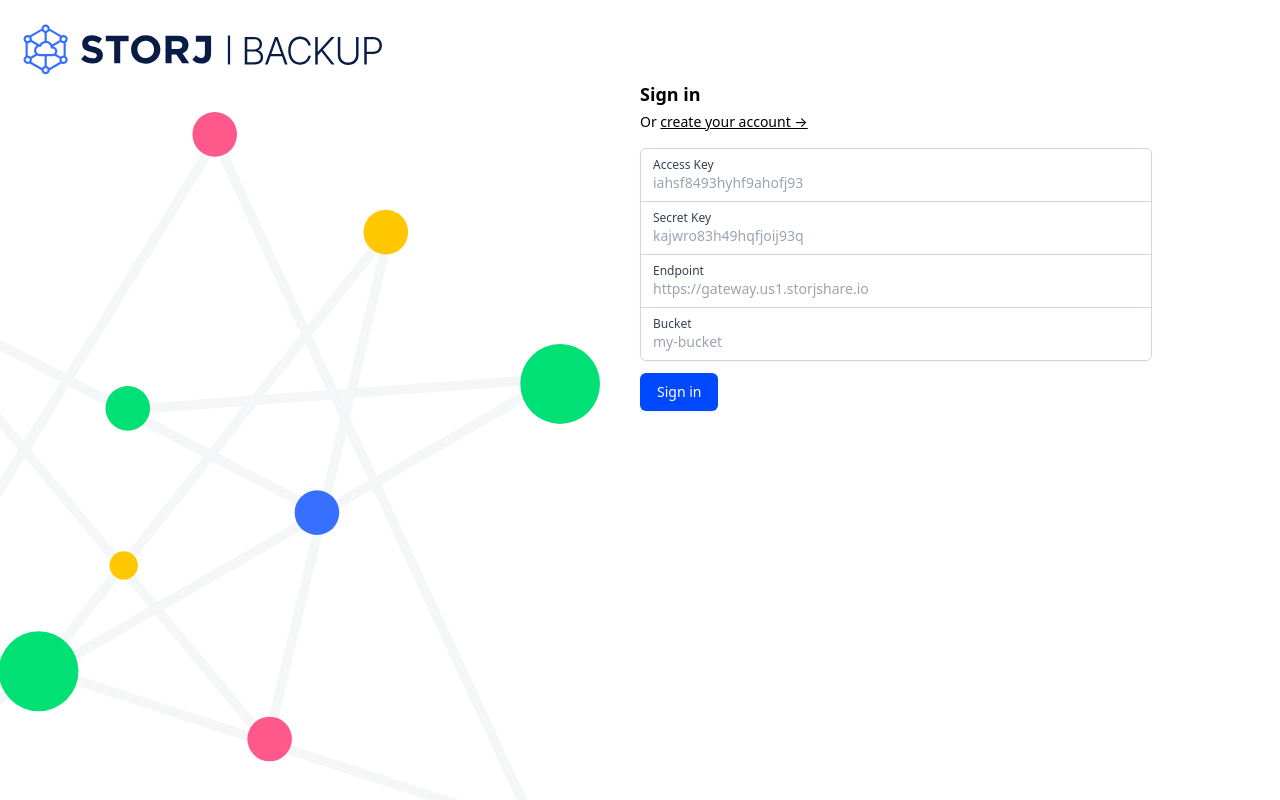
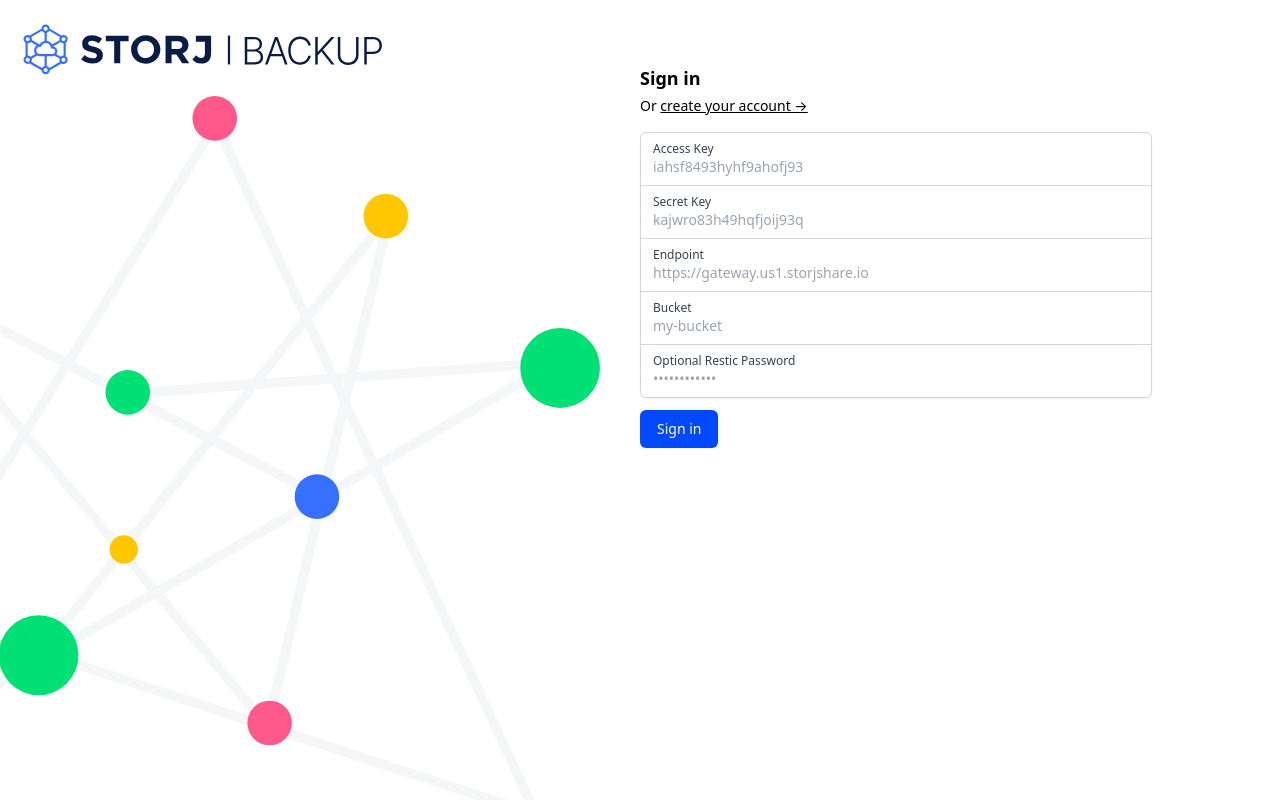
Before and after one commit to storjrd/backup, a Vue app: page / in a window 1280 px wide. Built offline with nearby package versions, Linux system fonts and the light colour scheme.

Commit message:
Added optional restic password field into the login form and hooked up necessary methods and properties.

```diff
--- a/index.ts
+++ b/index.ts
@@ -67,17 +67,21 @@
 	const handleSetup = () =>
 		ipcMain.handle(
 			"setup",
-			async function (event, { endpoint, bucket, accessKey, secretKey }) {
+			async function (
+				event,
+				{ endpoint, bucket, accessKey, secretKey, resticPassword }
+			) {
 				console.log("setup()", ...arguments);
 
 				const credentials = {
 					endpoint,
 					bucket,
 					accessKey,
-					secretKey
+					secretKey,
+					resticPassword
 				};
 
-				const resticPassphrase = "a";
+				const resticPassphrase = resticPassword || "a";
 
 				const restic = createRestic({
 					...credentials,
--- a/src/lib/backend.ts
+++ b/src/lib/backend.ts
@@ -7,6 +7,7 @@
 		bucket: string;
 		accessKey: string;
 		secretKey: string;
+		resticPassword: string;
 	}
 ) => Promise<void>;
 
--- a/src/views/Home.vue
+++ b/src/views/Home.vue
@@ -1,5 +1,5 @@
 <template>
-	<div class="grid grid-cols-2 mt-20">
+	<div class="grid grid-cols-2 mt-16">
 		<div class="mt-8 mr-10">
 			<img class="w-auto h-auto" src="@/assets/artifacts.svg" />
 		</div>
@@ -246,7 +246,7 @@
 						class="
 							relative
 							border border-gray-300
-							rounded-md rounded-t-none
+							rounded-md rounded-t-none rounded-b-none
 							px-3
 							py-2
 							focus-within:z-10
@@ -282,6 +282,48 @@
 								sm:text-sm
 							"
 							placeholder="my-bucket"
+						/>
+					</div>
+					<div
+						class="
+							relative
+							border border-gray-300
+							rounded-md rounded-t-none
+							px-3
+							py-2
+							focus-within:z-10
+							focus-within:ring-1
+							focus-within:ring-storjBlue
+							focus-within:border-storjBlue
+						"
+					>
+						<label
+							for="resticPassword"
+							class="
+								block
+								w-full
+								text-xs
+								font-medium
+								text-gray-700
+							"
+							>Optional Restic Password</label
+						>
+						<input
+							v-model="resticPassword"
+							type="password"
+							name="resticPassword"
+							id="resticPassword"
+							class="
+								block
+								w-full
+								border-0
+								p-0
+								text-gray-900
+								placeholder-gray-400
+								focus:ring-0
+								sm:text-sm
+							"
+							placeholder="••••••••••••"
 						/>
 					</div>
 				</div>
@@ -378,6 +420,7 @@
 	const secretKey = ref<string>("");
 	const endpoint = ref<string>("");
 	const bucket = ref<string>("");
+	const resticPassword = ref<string>("");
 
 	const isLoading = ref<boolean>(false);
 
@@ -388,7 +431,8 @@
 			accessKey: accessKey.value,
 			secretKey: secretKey.value,
 			endpoint: endpoint.value,
-			bucket: bucket.value
+			bucket: bucket.value,
+			resticPassword: resticPassword.value
 		});
 
 		isLoading.value = false;
@@ -399,6 +443,7 @@
 		secretKey,
 		endpoint,
 		bucket,
+		resticPassword,
 		isLoading,
 		login
 	};
```
Also changed, not shown: src/store/index.ts (+7 -3 lines).
